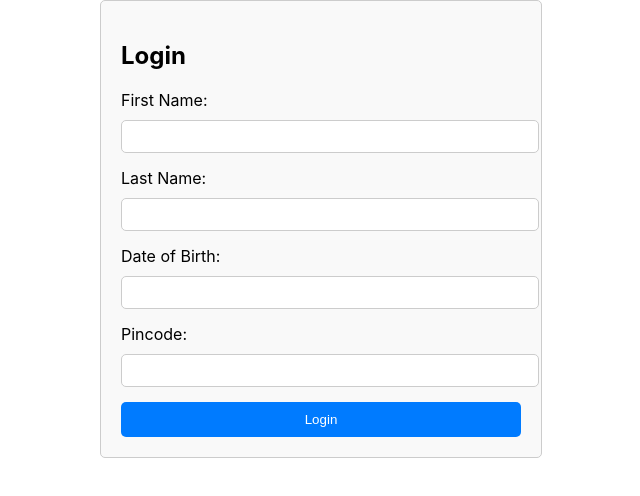
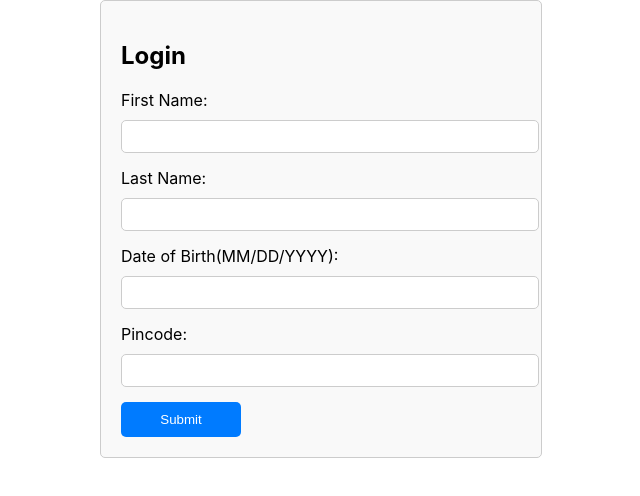
Before and after one commit to pranjal1212/SimulatedUsecase, a React (Create React App) app in the folder frontend/: page / in a window 1280 px wide. Shown: the top 496 px of the page, without its empty margins (319-959 px from the left). Built offline with nearby package versions, Linux system fonts and the light colour scheme.

Commit message:
Fixed css and add duplicate data functionalty

```diff
--- a/frontend/src/App.css
+++ b/frontend/src/App.css
@@ -18,7 +18,7 @@
   border: 1px solid #ccc;
   border-radius: 5px;
 }
-.login-form button {
+.button {
   width: 100%;
   padding: 10px;
   background-color: #007bff;
@@ -27,6 +27,17 @@
   border-radius: 5px;
   cursor: pointer;
 }
+
+.login-form button{
+  width: 30%;
+  padding: 10px;
+  background-color: #007bff;
+  color: #fff;
+  border: none;
+  border-radius: 5px;
+  cursor: pointer;
+}
+
 .login-form button:hover {
   background-color: #0056b3;
 }
--- a/frontend/src/Login.js
+++ b/frontend/src/Login.js
@@ -1,4 +1,4 @@
-import React, { useState } from 'react';
+import React, {useState } from 'react';
 import axios from 'axios';
 import './App.css';
 
@@ -8,19 +8,16 @@ const Login = () => {
     const [dob, setDob] = useState('');
     const [pincode, setPincode] = useState('');
     const [message, setMessage] = useState('');
-    const [userData, setUserData] = useState(null)
     const handleSubmit = async (e) => {
         e.preventDefault();
         try {
             const response = await axios.post('http://localhost:5000/login', { firstName, lastName, dob, pincode });
-            const { success, message, user_data } = response.data;
+            console.log(response)
+            const { success, message} = response.data;
             if (success) {
-                // Login successful, do something with user_data
-                setUserData(user_data);
+                // Login successful
                 setMessage(message);
-
             } else {
-                setUserData(null);
                 setMessage(message);
             }
         } catch (error) {
@@ -37,20 +34,13 @@ const Login = () => {
                 <input type="text" value={firstName} onChange={(e) => setFirstName(e.target.value)} required />
                 <label>Last Name:</label>
                 <input type="text" value={lastName} onChange={(e) => setLastName(e.target.value)} required />
-                <label>Date of Birth:</label>
+                <label>Date of Birth(MM/DD/YYYY):</label>
                 <input type="text" value={dob} onChange={(e) => setDob(e.target.value)} required />
                 <label>Pincode:</label>
                 <input type="text" value={pincode} onChange={(e) => setPincode(e.target.value)} required />
-                <button type="submit">Login</button>
+                <button type="submit">Submit</button>
             </form>
             {message && <p>{message}</p>}
-            {userData && (
-                <div>
-                    <h3>User Data:</h3>
-                    <p>First Name: {userData.first_name}</p>
-                    <p>Last Name: {userData.last_name}</p>
-                    <p>Date of Birth: {userData.birth_dt}</p>
-                </div>)}
         </div>
     );
 };
```
Also changed, not shown: 1 other file (tests, documents, lock files or other folders).
